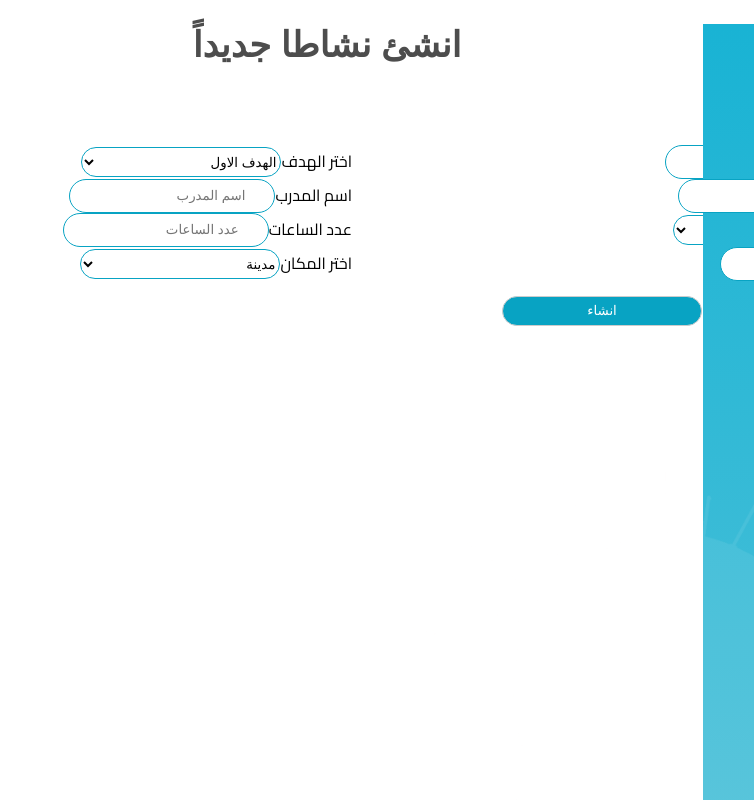
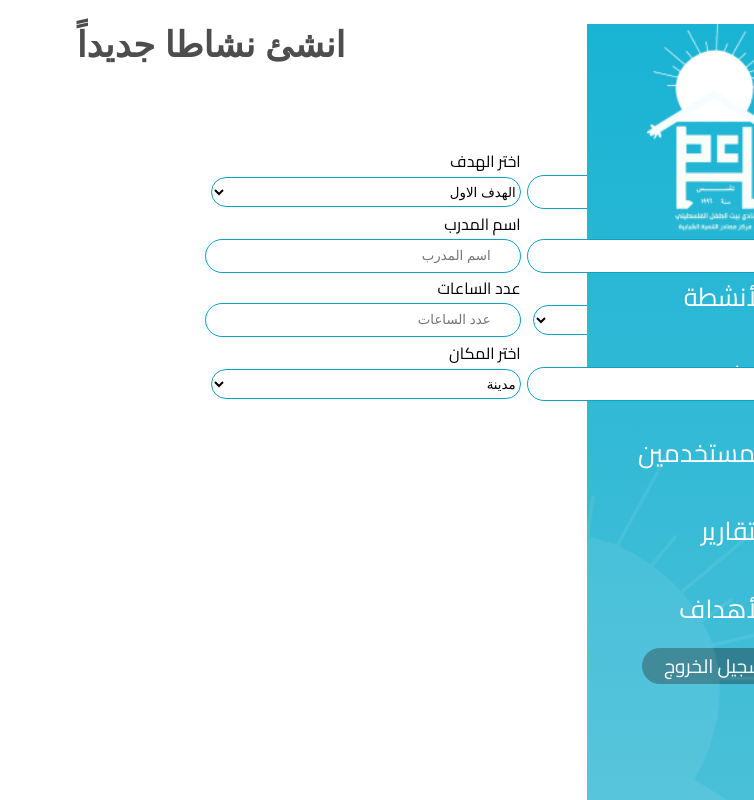
Before and after one commit to FACK1/M-E-Platform, a React (Create React App) app in the folder client/: page /CreateActivity in a window 1280 px wide. Shown: the whole page, without its empty margins (526-1280 px from the left). Built offline with nearby package versions, Linux system fonts and the light colour scheme; the HTML template or start-up script is replaced by a standard one.

Commit message:
Update Form to be able to be customized #35

```diff
--- a/client/src/components/Form/index.css
+++ b/client/src/components/Form/index.css
@@ -0,0 +1,3 @@
+.react-datepicker-wrapper, .react-datepicker__input-container, .react-datepicker__input-container input {
+    width: 100%;
+}
--- a/client/src/components/Form/index.style.js
+++ b/client/src/components/Form/index.style.js
@@ -11,16 +11,60 @@ export const Title = styled.h1`
 `;
 export const StyledForm = styled(Form)`
   display: flex;
-  justify-content: center;
+  justify-content: space-between;
+  flex-direction: columns;
   align-items: center;
   flex-wrap: wrap;
+  width: 50%;
   margin-top:80px;
   margin-left:50px;
   margin-buttom:100px;
-
 `;
 
+export const StyledLabel = styled.label`
+  width: 49%;
+`;
+
+
 export const StyledField = styled(Field)`
+  height: 35px;
+  border: 1px solid #ccc;
+  background-color: #fff;
+  width: 100%;
+  height: 30px;
+  border-radius: 50px;
+  border-color:#08A3C3;
+
+  ::placeholder {
+    padding-right: 27px;
+  }
+`;
+
+export const StyledDatePicker = styled(DatePicker)`
+  border: 1px solid #ccc;
+  background-color: #fff;
+  width: 100%;
+  height: 30px;
+  border-radius: 50px;
+  border-color:#08A3C3;
+  display: block;
+  ::placeholder {
+    padding-right: 27px;
+  }
+`;
+
+export const StyledButton = styled.button`
+border: 1px solid #ccc;
+width: 200px;
+height: 30px;
+border-radius: 50px;
+background-color:#08A3C3;
+text-align: center;
+color:white;
+margin-top:15px;
+margin-left:500px;
+`;
+/*export const StyledDatePicker = styled(DatePicker)`
   height: 35px;
   border: 1px solid #ccc;
   background-color: #fff;
@@ -32,37 +76,4 @@ export const StyledField = styled(Field)`
   ::placeholder {
     padding-right: 27px;
   }
-`;
-
-export const StyledLabel = styled.label`
-  width: 49%;
-`;
-
-export const StyledContainer = styled.div`
-  display: flex;
-  flex-direction: column;
-`;
-export const StyledButton = styled.button`
-border: 1px solid #ccc;
-width: 200px;
-height: 30px;
-border-radius: 50px;
-background-color:#08A3C3;
-text-align: center;
-color:white;
-margin-top:15px;
-margin-left:500px;
-`;
-export const StyledDatePicker = styled(DatePicker)`
-  height: 35px;
-  border: 1px solid #ccc;
-  background-color: #fff;
-  width: 200px;
-  height: 30px;
-  border-radius: 50px;
-  border-color:#08A3C3;
-
-  ::placeholder {
-    padding-right: 27px;
-  }
-`;
+`;*/
```
